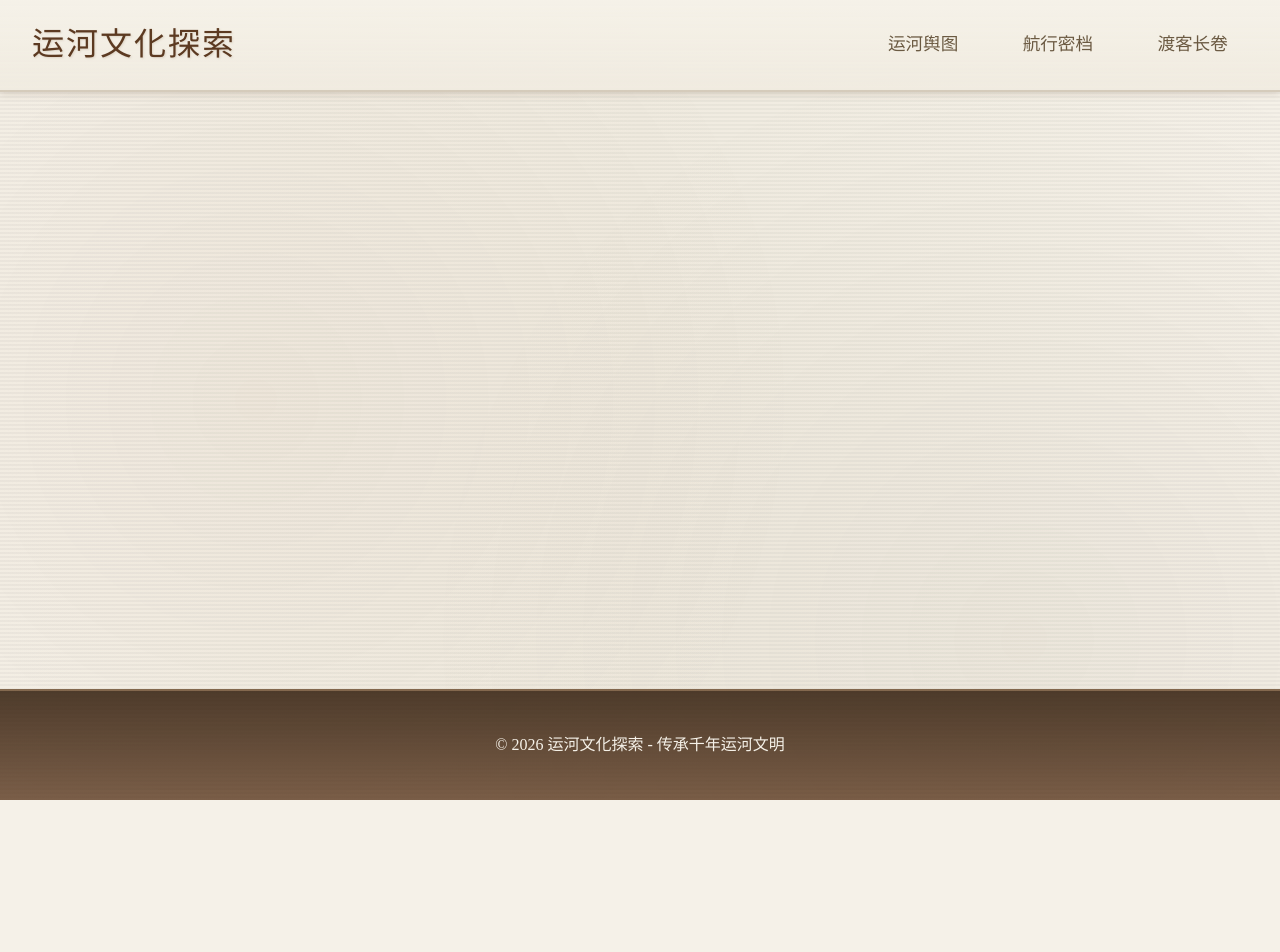
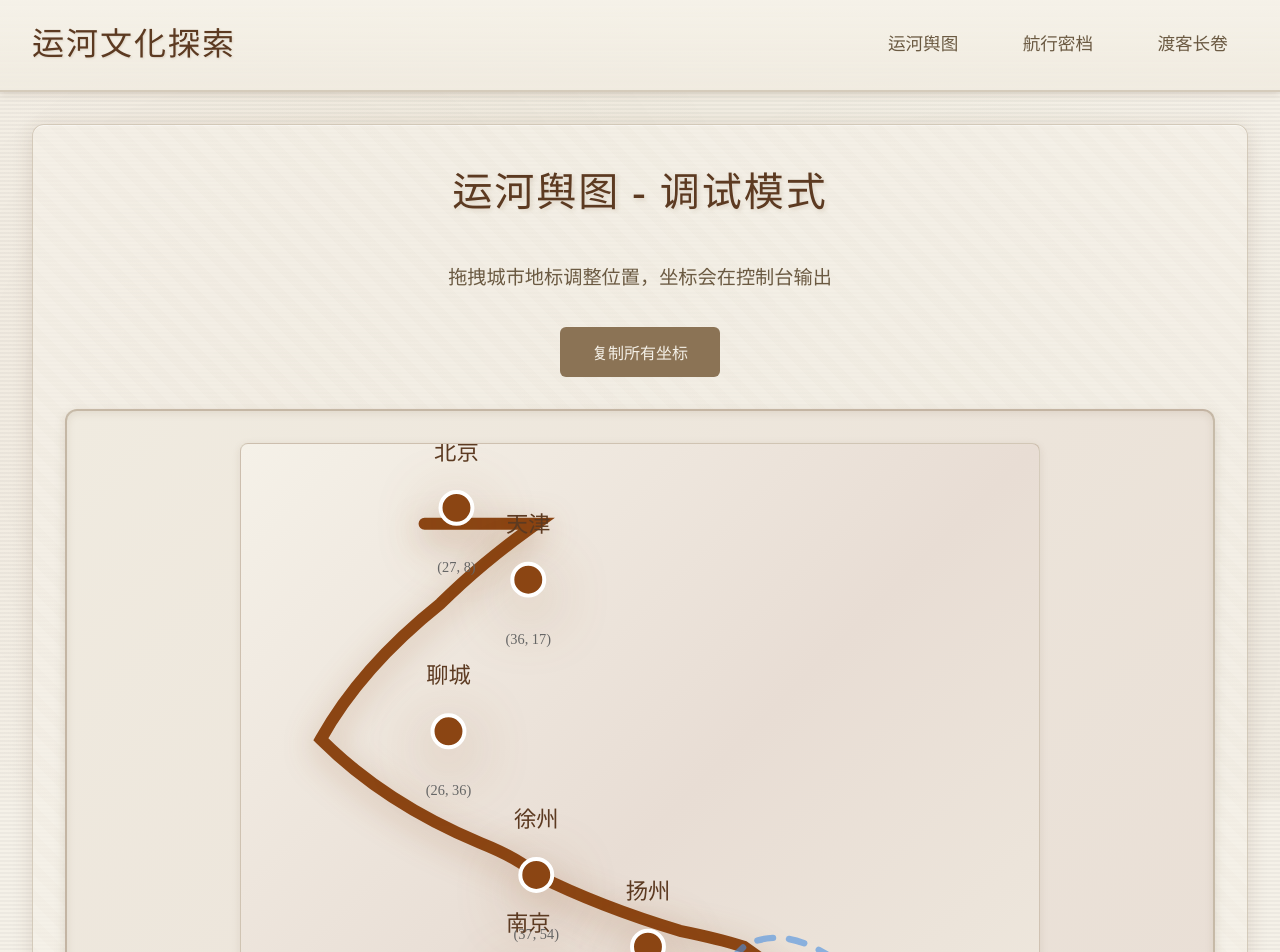
Before and after one commit to vaniet/Record, a React (Vite) app: page /#/canal-map-debug in a window 1280 px wide. Shown: the top 952 px of the page. Before the commit the page ends 800 px from the top, so only its background shows below. Built offline with nearby package versions, Linux system fonts and the light colour scheme.

Commit message:
调整舆图

```diff
--- a/src/App.jsx
+++ b/src/App.jsx
@@ -2,6 +2,7 @@ import { HashRouter as Router, Routes, Route } from 'react-router-dom'
 import Layout from './components/Layout'
 import Home from './pages/Home'
 import CanalMap from './pages/CanalMap'
+import CanalMapDebug from './pages/CanalMapDebug'
 import NavigationArchive from './pages/NavigationArchive'
 import PassengerScroll from './pages/PassengerScroll'
 import './App.css'
@@ -13,6 +14,7 @@ function App() {
         <Routes>
           <Route path="/" element={<CanalMap />} />
           <Route path="/canal-map" element={<CanalMap />} />
+          <Route path="/canal-map-debug" element={<CanalMapDebug />} />
           <Route path="/navigation-archive/:city?" element={<NavigationArchive />} />
           <Route path="/passenger-scroll/:city?" element={<PassengerScroll />} />
         </Routes>
--- a/src/data/cities.js
+++ b/src/data/cities.js
@@ -1,13 +1,15 @@
-// 城市配置数据
+// 城市配置数据（基于真实地理坐标转换）
+// 真实坐标范围：X: 115-121, Y: 30-39
+// 转换为SVG坐标（10-90范围）
 export const cities = [
-    { name: '北京', x: 15, y: 15, id: 'beijing' },
-    { name: '天津', x: 20, y: 20, id: 'tianjin' },
-    { name: '聊城', x: 30, y: 30, id: 'liaocheng' },
-    { name: '徐州', x: 35, y: 40, id: 'xuzhou' },
-    { name: '扬州', x: 50, y: 55, id: 'yangzhou' },
-    { name: '苏州', x: 55, y: 60, id: 'suzhou' },
-    { name: '杭州', x: 60, y: 75, id: 'hangzhou' },
-    { name: '南京', x: 36, y: 54, id: 'nanjing' },
+    { name: '北京', x: 27, y: 8, id: 'beijing' },
+    { name: '天津', x: 36, y: 17, id: 'tianjin' },
+    { name: '聊城', x: 26, y: 36, id: 'liaocheng' },
+    { name: '徐州', x: 37, y: 54, id: 'xuzhou' },
+    { name: '扬州', x: 51, y: 63, id: 'yangzhou' },
+    { name: '苏州', x: 60, y: 75, id: 'suzhou' },
+    { name: '杭州', x: 56, y: 91, id: 'hangzhou' },
+    { name: '南京', x: 36, y: 67, id: 'nanjing' },
 ]
 
 export const cityNames = {
--- a/src/pages/CanalMap.jsx
+++ b/src/pages/CanalMap.jsx
@@ -22,18 +22,29 @@ function CanalMap() {
                     className="canal-map-svg"
                     preserveAspectRatio="xMidYMid meet"
                 >
-                    {/* 运河河道 */}
+                    {/* 运河河道 - 连接所有运河城市，流畅的曲线路径 */}
                     <path
-                        d="M 15 15 Q 17 17, 20 20 Q 25 25, 30 30 Q 32 35, 35 40 Q 40 45, 45 50 Q 50 55, 50 58 Q 52 60, 55 60 Q 58 62, 60 75"
+                        d="M 27 8
+                           Q 32 12, 36 17
+                           Q 31 26, 26 36
+                           Q 32 45, 37 54
+                           Q 44 58, 51 63
+                           Q 55 69, 60 75
+                           Q 58 83, 56 91"
                         fill="none"
                         stroke="#4a90e2"
                         strokeWidth="1.5"
                         strokeLinecap="round"
                         className="canal-path"
                     />
-                    {/* 长江河道 - 将扬州和苏州隔开的曲折横线 */}
+                    {/* 长江河道 - 经过南京和扬州，与扬州相交，将扬州和苏州隔开 */}
                     <path
-                        d="M 10 54 Q 25 52, 40 54 Q 50 56, 60 55 Q 70 54, 85 56"
+                        d="M 8 67
+                           Q 20 67, 30 67
+                           Q 33 67, 36 67
+                           Q 43 65, 51 63
+                           Q 55 68, 65 72
+                           Q 75 74, 85 75"
                         fill="none"
                         stroke="#4a90e2"
                         strokeWidth="0.8"
--- /dev/null
+++ b/src/pages/CanalMapDebug.jsx
@@ -0,0 +1,177 @@
+import { useState } from 'react'
+import { cities as initialCities } from '../data/cities'
+import './CanalMap.css'
+
+function CanalMapDebug() {
+    const [cities, setCities] = useState(initialCities)
+    const [draggingIndex, setDraggingIndex] = useState(null)
+    const [dragOffset, setDragOffset] = useState({ x: 0, y: 0 })
+
+    const handleMouseDown = (e, index) => {
+        e.preventDefault()
+        const city = cities[index]
+        const svg = e.currentTarget.closest('svg')
+        const point = svg.createSVGPoint()
+        point.x = e.clientX
+        point.y = e.clientY
+        const svgPoint = point.matrixTransform(svg.getScreenCTM().inverse())
+
+        setDraggingIndex(index)
+        setDragOffset({
+            x: svgPoint.x - city.x,
+            y: svgPoint.y - city.y
+        })
+    }
+
+    const handleMouseMove = (e) => {
+        if (draggingIndex === null) return
+
+        const svg = e.currentTarget.closest('svg')
+        const point = svg.createSVGPoint()
+        point.x = e.clientX
+        point.y = e.clientY
+        const svgPoint = point.matrixTransform(svg.getScreenCTM().inverse())
+
+        const newCities = [...cities]
+        newCities[draggingIndex] = {
+            ...newCities[draggingIndex],
+            x: svgPoint.x - dragOffset.x,
+            y: svgPoint.y - dragOffset.y
+        }
+        setCities(newCities)
+    }
+
+    const handleMouseUp = () => {
+        if (draggingIndex !== null) {
+            console.log('城市坐标更新:')
+            cities.forEach(city => {
+                console.log(`{ name: '${city.name}', x: ${Math.round(city.x)}, y: ${Math.round(city.y)}, id: '${city.id}' },`)
+            })
+        }
+        setDraggingIndex(null)
+    }
+
+    const copyCoordinates = () => {
+        const coords = cities.map(city =>
+            `{ name: '${city.name}', x: ${Math.round(city.x)}, y: ${Math.round(city.y)}, id: '${city.id}' },`
+        ).join('\n    ')
+        navigator.clipboard.writeText(coords)
+        alert('坐标已复制到剪贴板！')
+    }
+
+    return (
+        <div className="canal-map-page">
+            <h1 className="page-title">运河舆图 - 调试模式</h1>
+            <p className="page-description">
+                拖拽城市地标调整位置，坐标会在控制台输出
+            </p>
+
+            <div style={{ marginBottom: '1rem', textAlign: 'center' }}>
+                <button
+                    onClick={copyCoordinates}
+                    style={{
+                        padding: '0.8rem 2rem',
+                        background: '#8b7355',
+                        color: '#f5f1e8',
+                        border: 'none',
+                        borderRadius: '6px',
+                        cursor: 'pointer',
+                        fontSize: '1rem',
+                        fontFamily: 'KaiTi, STKaiti, 楷体, serif'
+                    }}
+                >
+                    复制所有坐标
+                </button>
+            </div>
+
+            <div className="map-container">
+                <svg
+                    viewBox="0 0 100 100"
+                    className="canal-map-svg"
+                    preserveAspectRatio="xMidYMid meet"
+                    onMouseMove={handleMouseMove}
+                    onMouseUp={handleMouseUp}
+                    onMouseLeave={handleMouseUp}
+                >
+                    {/* 运河河道 - 连接所有运河城市，流畅的曲线路径 */}
+                    <path
+                        d="M 23 10
+                           L 37 10
+                           Q 30 15, 25 20
+                           Q 15 28, 10 37
+                           Q 18 45, 30 50
+                           Q 35 52, 37 54
+                           Q 45 58, 55 61
+                           Q 60 62, 63 63
+                           Q 70 68, 80 75
+                           Q 88 80, 90 81
+                           Q 85 86, 77 90"
+                        fill="none"
+                        stroke="#4a90e2"
+                        strokeWidth="1.5"
+                        strokeLinecap="round"
+                        className="canal-path"
+                    />
+                    {/* 长江河道 - 经过南京和扬州，与扬州相交，将扬州和苏州隔开 */}
+                    <path
+                        d="M 8 68
+                           Q 20 70, 35 71
+                           Q 45 71.5, 50 72
+                           Q 56 68, 60 66
+                           L 63 63
+                           Q 68 60, 75 65
+                           Q 82 70, 92 72"
+                        fill="none"
+                        stroke="#4a90e2"
+                        strokeWidth="0.8"
+                        strokeLinecap="round"
+                        strokeDasharray="2,2"
+                        opacity="0.6"
+                    />
+
+                    {/* 城市地标 - 可拖拽 */}
+                    {cities.map((city, index) => (
+                        <g key={index}>
+                            <circle
+                                cx={city.x}
+                                cy={city.y}
+                                r="2"
+                                fill={draggingIndex === index ? "#c0392b" : "#e74c3c"}
+                                stroke="white"
+                                strokeWidth="0.5"
+                                className="city-marker"
+                                onMouseDown={(e) => handleMouseDown(e, index)}
+                                style={{ cursor: 'move' }}
+                            />
+                            <text
+                                x={city.x}
+                                y={city.y - 6}
+                                textAnchor="middle"
+                                fontSize="2.8"
+                                fill="#2c3e50"
+                                fontWeight="bold"
+                                className="city-label"
+                                style={{ cursor: 'move', pointerEvents: 'none' }}
+                            >
+                                {city.name}
+                            </text>
+                            {/* 显示坐标 */}
+                            <text
+                                x={city.x}
+                                y={city.y + 8}
+                                textAnchor="middle"
+                                fontSize="1.8"
+                                fill="#666"
+                                style={{ pointerEvents: 'none' }}
+                            >
+                                ({Math.round(city.x)}, {Math.round(city.y)})
+                            </text>
+                        </g>
+                    ))}
+                </svg>
+            </div>
+        </div>
+    )
+}
+
+export default CanalMapDebug
```
